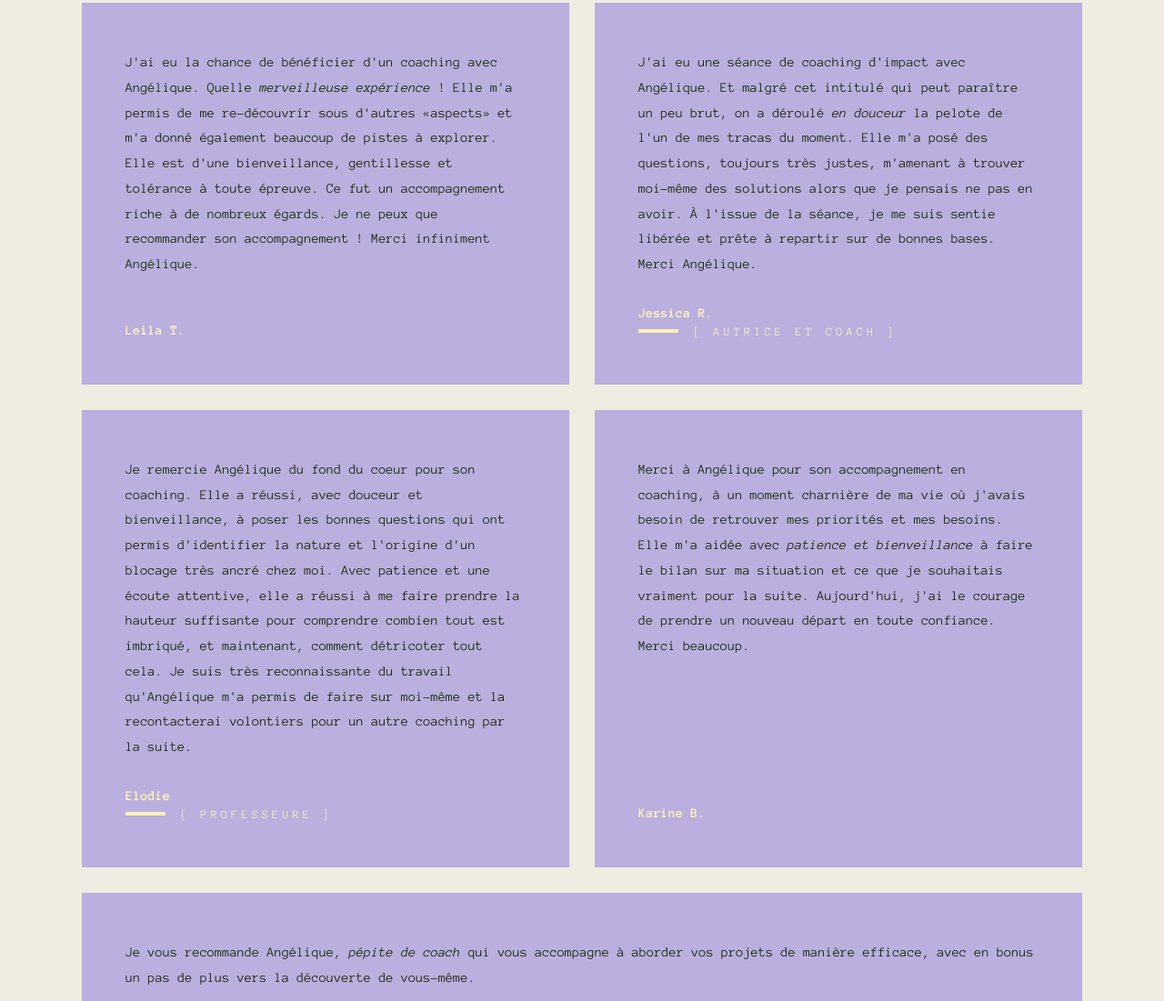
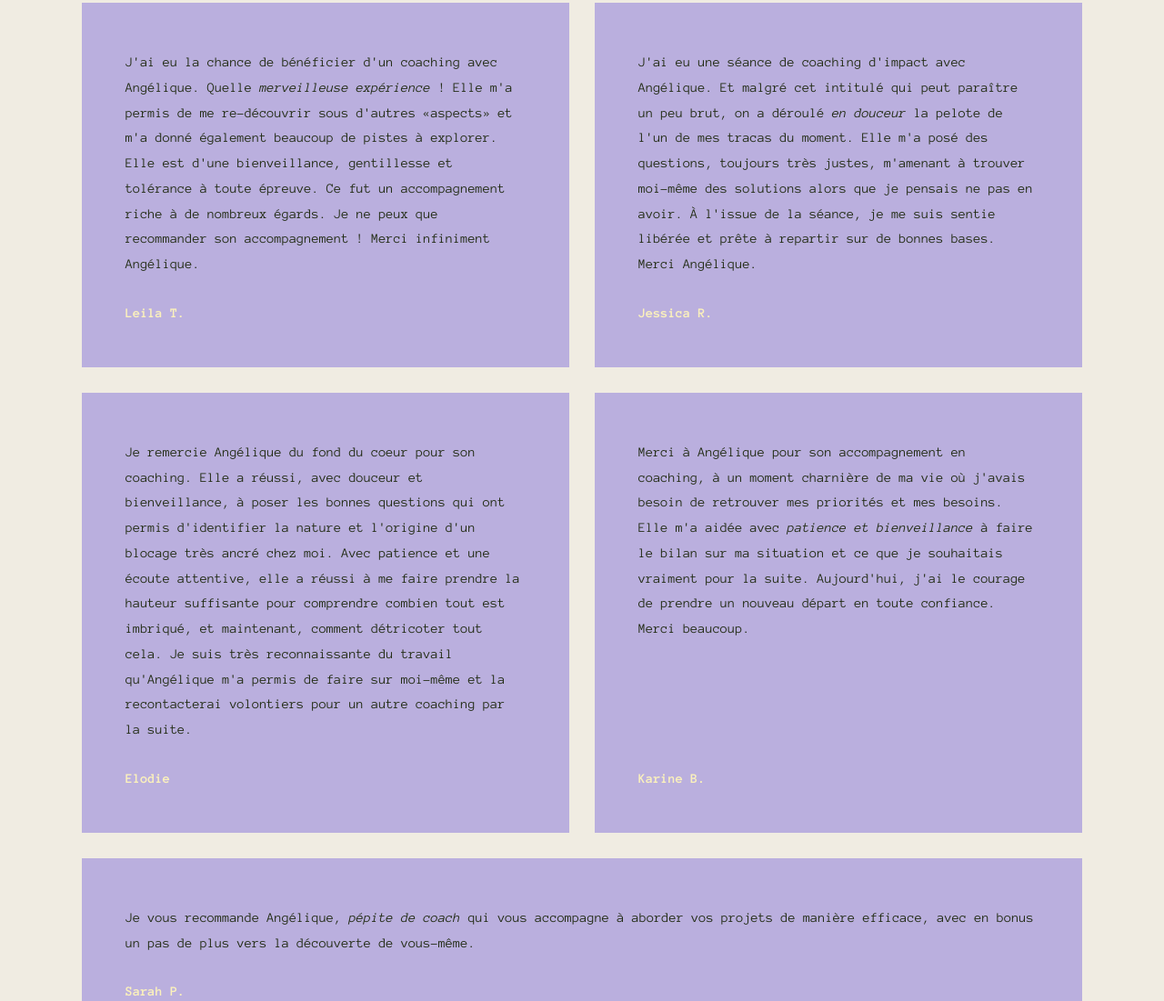
Before and after one commit to angeliquerobin-ia/angeliquerobin-com, a plain HTML site: page temoignages.html in a window 1280 px wide. Shown: the part 1748-2849 px from the top of the page at 91% size. Drawn offline with nearby package versions, Linux system fonts and the light colour scheme; a web font is replaced by a local one.

Commit message:
Témoignages : prénoms seuls, sans métiers
Co-Authored-By: Claude Opus 5.5 <noreply@anthropic.com>

```diff
--- a/temoignages.html
+++ b/temoignages.html
@@ -117,7 +117,7 @@
       </figure>
       <figure class="testi fond-aura">
         <blockquote>J'ai eu l'occasion de suivre une session de coaching avec Angélique, et ce fut une expérience déstabilisante (dans le bon sens) mais surtout très enrichissante. Avant cette séance, je me sentais souvent freiné par mes blocages : le manque de confiance en moi, la peur de l'échec ou encore cette impression de ne pas être légitime (le fameux syndrome de l'imposteur). Grâce à son accompagnement bienveillant et à ses outils concrets, j'ai réussi à dépasser ces freins et à changer mon regard sur mes propres capacités. Aujourd'hui, j'avance avec plus de sérénité et j'ai appris à utiliser les clés que j'ai créées au fil de notre échange. Cela me permet de garder le cap lorsque le doute s'installe. Si vous aussi, vous vous sentez limité par vos peurs (jugement, prise de parole, manque de confiance, difficultés à oser passer à l'action, syndrome de l'imposteur…), je vous encourage sincèrement à franchir le pas et à la contacter.</blockquote>
-        <figcaption>Cedric&nbsp;I.<div class="kicker label" style="font-weight: 400; margin-top: 6px;">Administrateur réseaux &amp; magnétiseur</div></figcaption>
+        <figcaption>Cedric&nbsp;I.</figcaption>
       </figure>
       <figure class="testi fond-aura pleine">
         <blockquote>J'ai eu la chance de pouvoir bénéficier de l'accompagnement d'Angélique dans le cadre de mon projet professionnel, et je suis ravi de cette expérience. Lors de nos échanges, son écoute attentive et sa capacité à poser les bonnes questions m'ont aidé à définir mes objectifs, balayer mes croyances limitantes, prendre conscience de ma valeur (et de mes valeurs) pour mener à bien mon projet. Son expertise et son expérience de l'entrepreneuriat ont de suite instauré de la confiance et de la compréhension lors de nos échanges.<br><br>Après une première partie d'introspection personnelle durant laquelle Angélique a su m'accompagner pour travailler sur ma valeur, mon estime et ma confiance en moi, la deuxième partie m'a ensuite permis de renforcer mon projet professionnel, et de définir concrètement les prochaines étapes pour mon installation en tant que thérapeute. Avec toute sa <em>douceur et sa bienveillance</em>, Angélique a été la bonne personne pour m'accompagner à atteindre mon objectif. Aujourd'hui, je me sens plus confiant et déterminé pour mener à bien mon projet.<br><br>Merci Angélique de m'avoir permis de retrouver confiance pour les réaliser.</blockquote>
@@ -129,11 +129,11 @@
         </figure>
       <figure class="testi fond-aura">
           <blockquote>J'ai eu une séance de coaching d'impact avec Angélique. Et malgré cet intitulé qui peut paraître un peu brut, on a déroulé <em>en douceur</em> la pelote de l'un de mes tracas du moment. Elle m'a posé des questions, toujours très justes, m'amenant à trouver moi-même des solutions alors que je pensais ne pas en avoir. À l'issue de la séance, je me suis sentie libérée et prête à repartir sur de bonnes bases. Merci Angélique.</blockquote>
-          <figcaption>Jessica&nbsp;R.<div class="kicker label" style="font-weight: 400; margin-top: 6px;">Autrice et coach</div></figcaption>
+          <figcaption>Jessica&nbsp;R.</figcaption>
         </figure>
       <figure class="testi fond-aura">
         <blockquote>Je remercie Angélique du fond du coeur pour son coaching. Elle a réussi, avec douceur et bienveillance, à poser les bonnes questions qui ont permis d'identifier la nature et l'origine d'un blocage très ancré chez moi. Avec patience et une écoute attentive, elle a réussi à me faire prendre la hauteur suffisante pour comprendre combien tout est imbriqué, et maintenant, comment détricoter tout cela. Je suis très reconnaissante du travail qu'Angélique m'a permis de faire sur moi-même et la recontacterai volontiers pour un autre coaching par la suite.</blockquote>
-        <figcaption>Elodie<div class="kicker label" style="font-weight: 400; margin-top: 6px;">Professeure</div></figcaption>
+        <figcaption>Elodie</figcaption>
       </figure>
       <figure class="testi fond-aura">
           <blockquote>Merci à Angélique pour son accompagnement en coaching, à un moment charnière de ma vie où j'avais besoin de retrouver mes priorités et mes besoins. Elle m'a aidée avec <em>patience et bienveillance</em> à faire le bilan sur ma situation et ce que je souhaitais vraiment pour la suite. Aujourd'hui, j'ai le courage de prendre un nouveau départ en toute confiance. Merci beaucoup.</blockquote>
```
